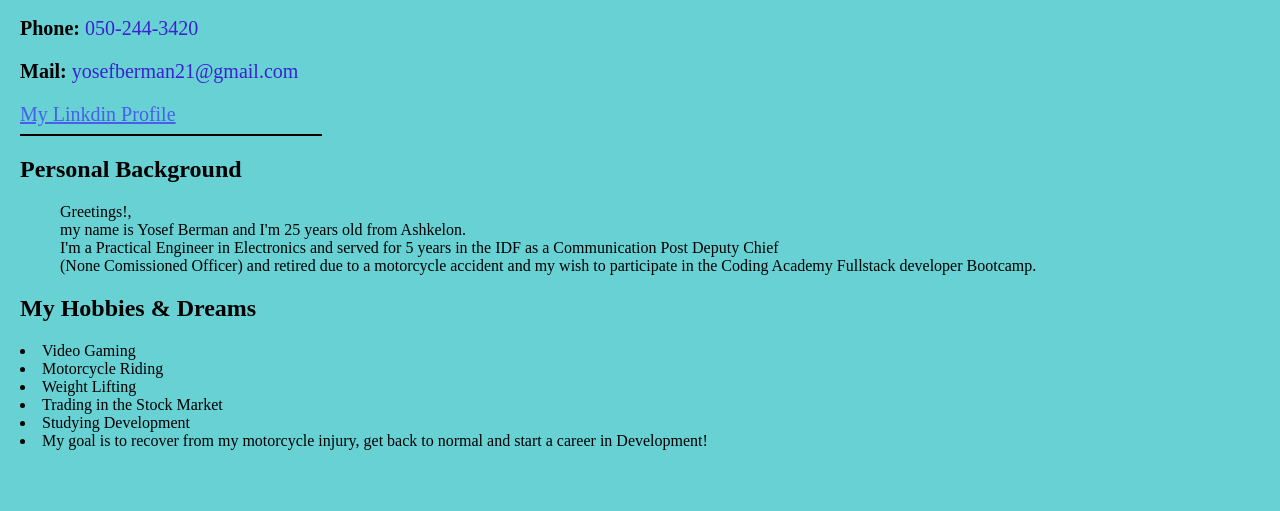
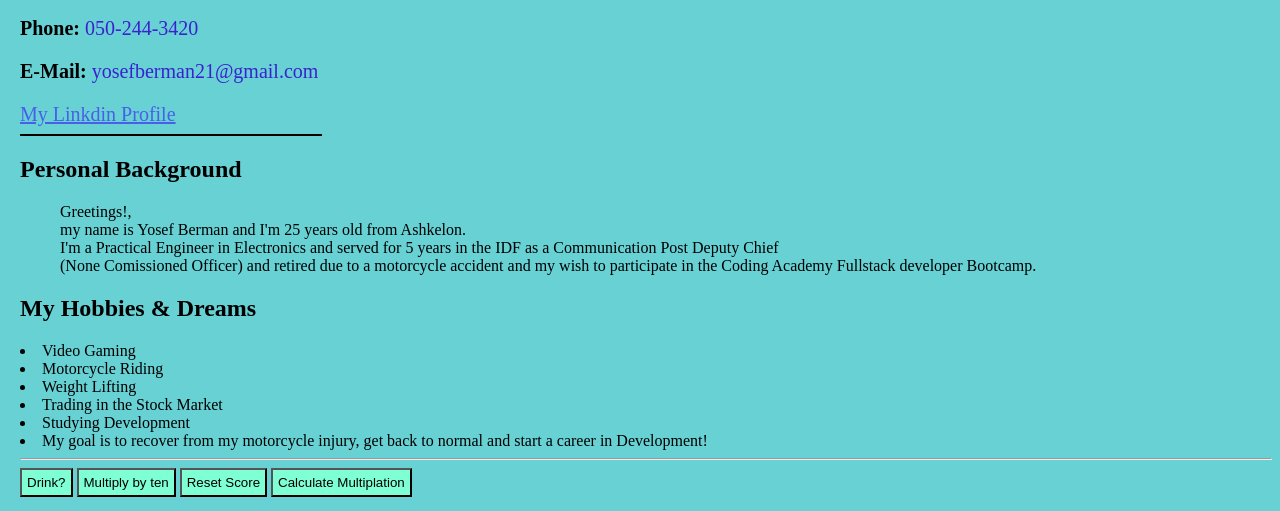
Before and after one commit to Berman21/Fullstack-Projects, a plain HTML site: page CV Project/Yosef Berman - intro 1.7.23 - day 1/index.html in a window 1280 px wide. Shown: the part 289-800 px from the top of the page. Drawn offline with Linux system fonts and the light colour scheme.

Commit message:
changes to folders

```diff
--- /dev/null
+++ b/CV Project/Yosef Berman - intro 1.7.23 - day 1/JS/main.js
@@ -0,0 +1,81 @@
+//assignment part 1-5
+
+// console.log('Hello JS!');
+
+// var firstName = prompt('First name?');
+// var lastNAme = prompt('Last name?')
+// var fullName = firstName + ' ' + lastNAme;
+// console.log('Hello '+ fullName + '!');                                                      //greeting
+// var countryName = prompt('Counrty name pleas?');
+// var cityName = prompt('city name pleas?');
+// var adress = countryName + ", " + cityName;
+// console.log('The adress is:' + adress);
+// var age = prompt('What is your age?')
+// if (age >= 18){                                                                                //check age
+//     alert('Welcome '+ fullName + ', you are ' + age +', so you are old enough to buy Beer')    //alert if legal age
+// }
+// else{
+//     alert('We are sorry ' + fullName + ', you are ' + age +',you are too young to buy beer.')  //alert if illegal age
+// }
+
+//assignment part 6
+
+// var score = '6';
+// if (score >= 10) {
+//     console.log('excellent');
+// }
+// else if(score >= 6 && score<=9){
+//     console.log('good');
+// }
+// else {
+//     console.log('not enough');
+// }
+
+//assignment part 7
+
+// var numberOne = prompt('First Number?');
+// var numberTwo = prompt('Second Number?');
+// if (numberOne < 10 && numberTwo <10 && numberTwo>0 && numberOne > 0){                              //conditions for checking if BOTH numbers are between 1 and 9
+//     if (numberOne > numberTwo){                                                                    // check if the first number is bigger
+//         console.log('The bigger number is ' + numberOne);
+//     }
+//     else if(numberOne < numberTwo){                                                                // check if the first number is smaller
+//         console.log('The bigger number is ' + numberTwo);
+//     }
+//     else{                                                                                          // declare even if both numbers are 1-9 but none is bigger/smaller then the other
+//         console.log('same number/even');
+//     }
+// }
+// else{
+//     console.log('Please select numbers between 1 and 9');
+// }
+
+function alcoholAgeCheck() {
+    if (age >= 18) {                                                                                //check age
+        alert('Welcome ' + fullName + ', you are ' + age + ', so you are old enough to buy Beer')    //alert if legal age
+    }
+    else {
+        alert('We are sorry ' + fullName + ', you are ' + age + ',you are too young to buy beer.')  //alert if illegal age
+    }
+}
+function drink() {
+    var favoriteDrink = prompt('Favorite Drink?');
+    console.log('Enjoy your ' + favoriteDrink + '!');
+}
+var score = 1;
+function multTen() {
+    score = score * 10;
+    console.log('score',score);
+}
+function resetScore() {
+    if (score > 100000) {
+        score = 1;
+        console.log('Score has been reseted');
+    }
+}
+function calculateMult(){
+    var num1 = prompt('num1?');
+    var num2 = prompt('num2?');
+    var num3 = prompt('num3?');
+    console.log('result is: ',num1*num2*num3);
+}
--- a/CV Project/Yosef Berman - intro 1.7.23 - day 1/css/main.css
+++ b/CV Project/Yosef Berman - intro 1.7.23 - day 1/css/main.css
@@ -1,23 +1,33 @@
-body{
+body {
     background-color: rgb(103, 209, 212);
     margin-left: 20px;
 }
+
 img {
     height: 200px;
     padding: 10px;
     border-radius: 50%;
 }
+
 a {
     color: rgb(72, 96, 233);
 }
-    .Communication{
+
+.Communication {
     font-size: 20px;
 
 }
-    .Communication span{
+
+.Communication span {
     color: #3b21cf;
     cursor: pointer;
 }
-    .Communication :hover{
+
+.Communication :hover {
     color: rgb(221, 221, 221)
 }
+
+button {
+    background-color: aquamarine;
+    padding: 5px;
+}
--- a/CV Project/Yosef Berman - intro 1.7.23 - day 1/index.html
+++ b/CV Project/Yosef Berman - intro 1.7.23 - day 1/index.html
@@ -1,9 +1,11 @@
 <html>
+
 <head>
     <title> My Landpage </title>
     <link rel="stylesheet" href="css/main.css">
 
 </head>
+
 <body>
     <h1> Yosef Berman</H1><!--name-->
 
@@ -13,22 +15,21 @@
 
         <p><b>Phone:</b> <span>050-244-3420</span></p><!--phone-->
 
-            <p><b> Mail:</b><span> yosefberman21@gmail.com</span></p><!--mail-->
+        <p><b> E-Mail:</b><span> yosefberman21@gmail.com</span></p><!--email-->
 
         <a href="https://www.linkedin.com/in/yosef-berman-971247237"> My Linkdin Profile </a>
 
     </div>
 
-            <hr width="300px";
-            align="left";
-            color="black" >
+    <hr width="300px" ; align="left" ; color="black">
 
     <h2> Personal Background </h2><!--personal background-->
 
     <ul> Greetings!, <br> my name is Yosef Berman and I'm 25 years old from Ashkelon. <br>
         I'm a Practical Engineer in Electronics and served for 5 years
         in the IDF as a Communication Post Deputy Chief <br> (None Comissioned Officer)
-                   and retired due to a motorcycle accident and my wish to participate in the Coding Academy Fullstack developer Bootcamp.
+        and retired due to a motorcycle accident and my wish to participate in the Coding Academy Fullstack developer
+        Bootcamp.
     </ul>
 
     <h2> My Hobbies & Dreams </h2><!--hobbies,dream-->
@@ -38,7 +39,14 @@
     <li> Trading in the Stock Market </li>
     <li> Studying Development </li>
     <li> My goal is to recover from my motorcycle injury, get back to normal and start a career in Development! </li>
+    <hr>
 
+    <button onclick='drink()'>Drink?</button>
+    <button onclick='multTen()'>Multiply by ten</button>
+    <button onclick='resetScore()'>Reset Score</button>
+    <button onclick='calculateMult()'>Calculate Multiplation</button>
 
+    <script src="JS/main.js">  </script>
 </body>
+
 </html>
```
Also changed, not shown: שיעור בית שיעור 2/Yosef Berman - intro 1.7.23 - day 2/JS/main.js (deleted, +0 -51 lines), שיעור בית שיעור 2/Yosef Berman - intro 1.7.23 - day 2/index.html (deleted, +0 -14 lines), 1 other file. Lines whose indentation alone changed are shown as unchanged.
